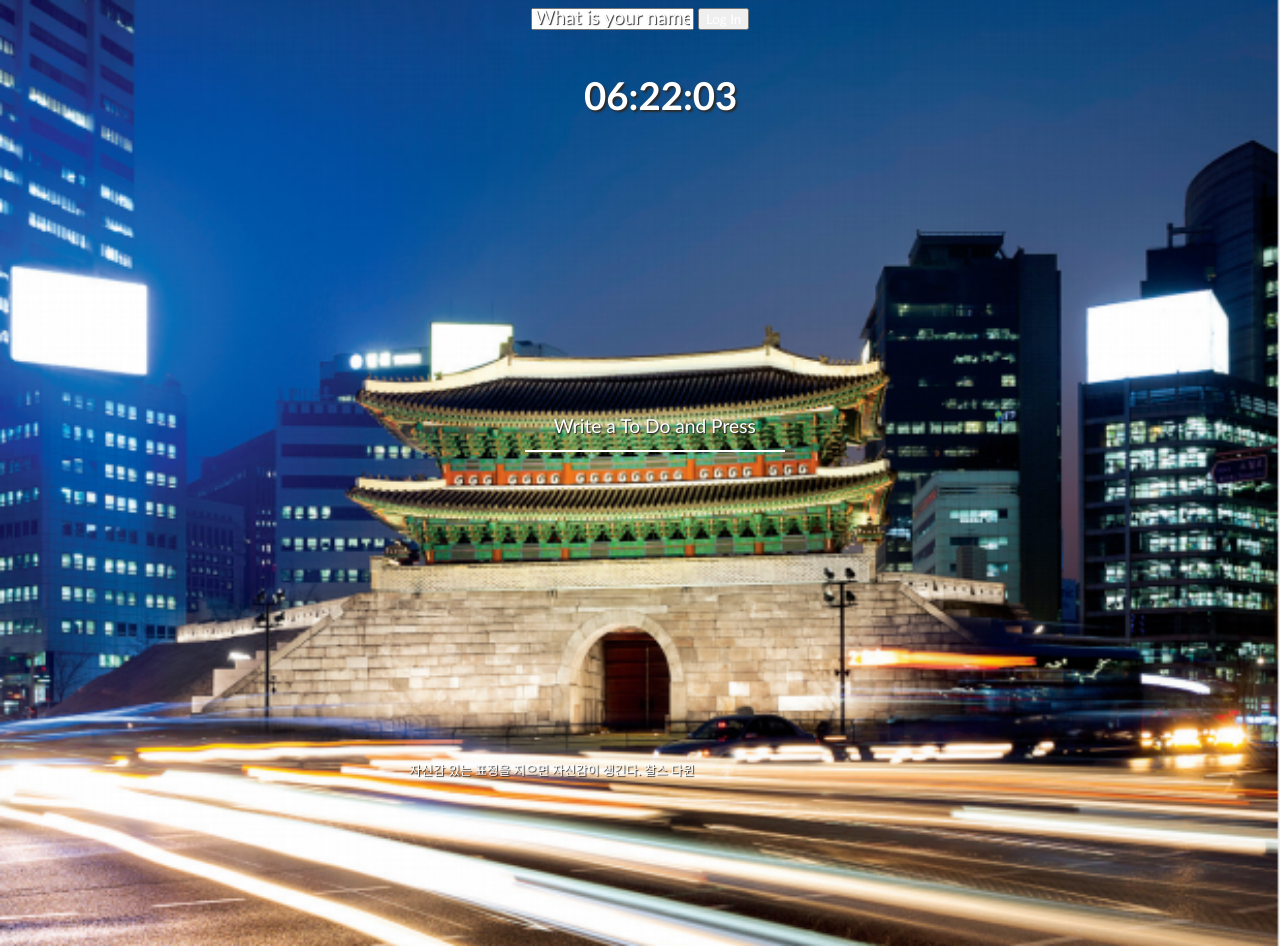
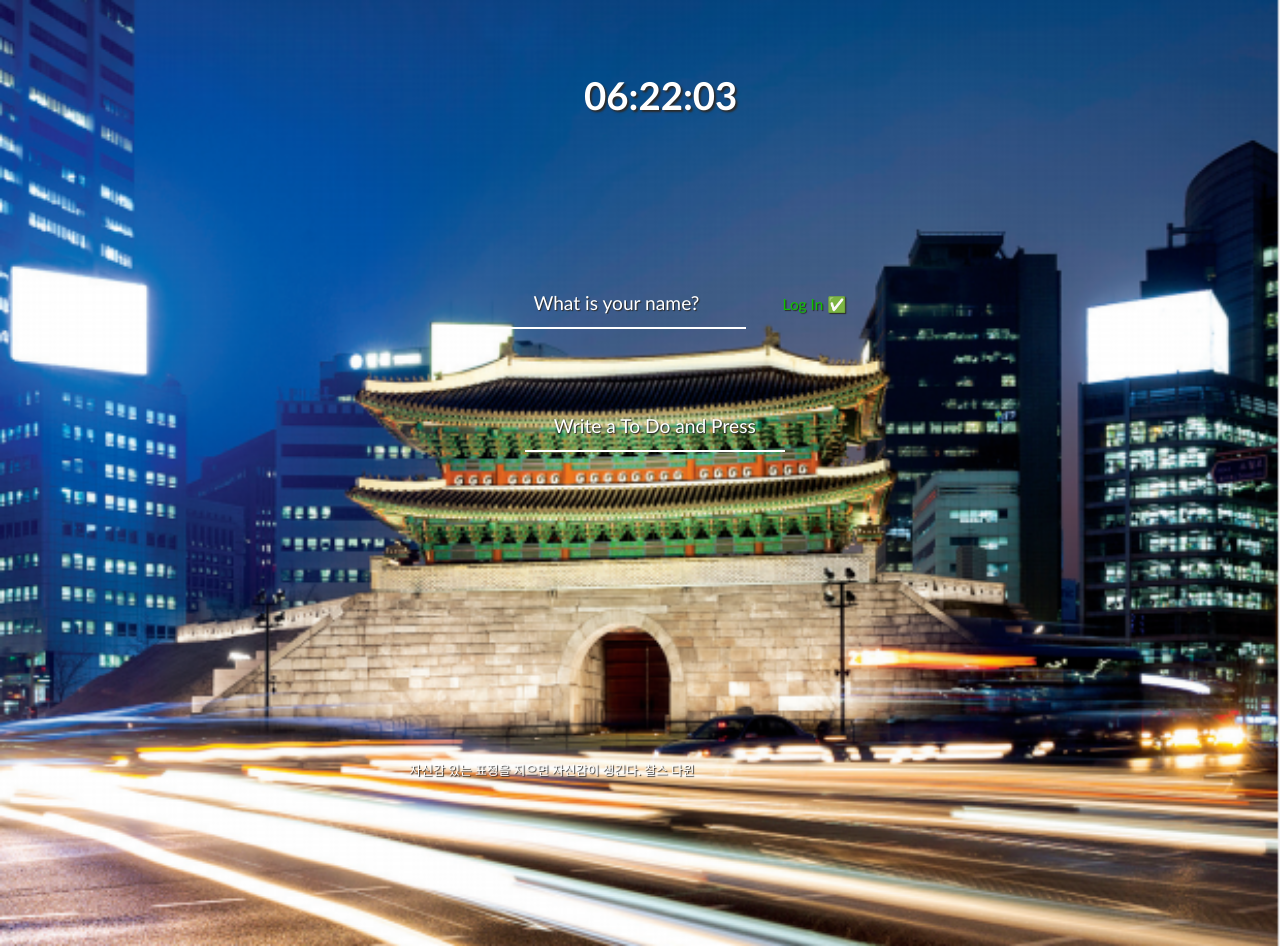
Before and after one commit to yoo-jimin127/vanillaJS_chrome_clone, a plain HTML site: page index.html in a window 1280 px wide. Drawn offline with Linux system fonts and the light colour scheme.

Commit message:
add : before login page css

```diff
--- a/css/style.css
+++ b/css/style.css
@@ -27,6 +27,35 @@
     font-size: 3vw;
     text-shadow: 2px 2px 2px rgb(43, 43, 43);
 }
+
+#login-form {
+    position: fixed;
+    margin-top: 0%;
+    top: 33vh;
+    left: 38vw;
+}
+
+.login-input {
+    width: 20vw;
+    height: 6vh;
+    background: none;
+    border: none;
+    outline: none;
+    border-bottom: 0.2vw solid white;
+    font-size: 1.5vw;
+    text-shadow: 1px 1px 1px rgb(43, 43, 43);
+}
+
+.login-btn {
+    border: none;
+    background: none;
+    width: 10vw;
+    height: 10vh;
+    font-size: 1.2vw;
+    color: rgb(16, 194, 0);
+    text-shadow: 1px 1px 1px rgb(43, 43, 43);
+}
+
 
 #greeting {
     position: fixed;
--- a/index.html
+++ b/index.html
@@ -20,7 +20,7 @@
             onfocus="this.placeholder=''"
             onblur="this.placeholder='write a To Do and Press'"
         />
-        <input type="submit" value="Log In" />
+        <input type="submit" value="Log In ✅" class="login-btn" />
     </form>
 
     <h1 class="hidden" id="greeting"></h1>
```
